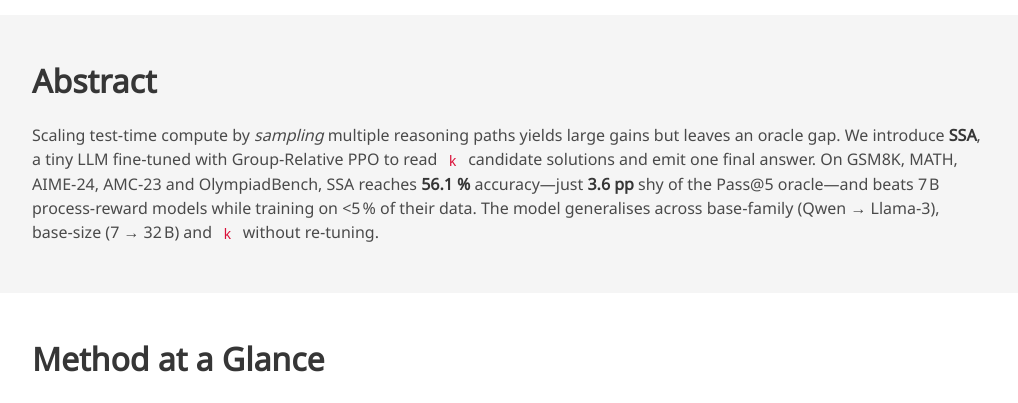
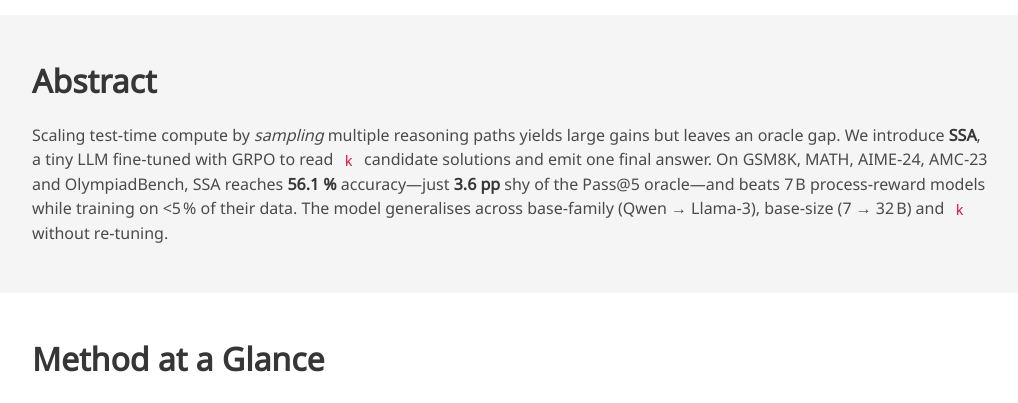
Before and after one commit to user074/analyzer-parallel-reasoning, a plain HTML site: page index.html in a window 1280 px wide. Shown: the part 820-1223 px from the top of the page, without its empty margins (128-1146 px from the left). Drawn offline with nearby package versions, Linux system fonts and the light colour scheme; some icons are missing; a web font is replaced by a local one.

Commit message:
minor word correction

```diff
--- a/index.html
+++ b/index.html
@@ -118,7 +118,7 @@
   <section class="section has-background-light">
     <div class="container is-max-desktop content">
       <h2 class="title is-3">Abstract</h2>
-      <p>Scaling test‑time compute by <em>sampling</em> multiple reasoning paths yields large gains but leaves an oracle gap. We introduce <strong>SSA</strong>, a tiny LLM fine‑tuned with Group‑Relative PPO to read <code>k</code> candidate solutions and emit one final answer. On GSM8K, MATH, AIME‑24, AMC‑23 and OlympiadBench, SSA reaches <strong>56.1&nbsp;%</strong> accuracy—just <strong>3.6&nbsp;pp</strong> shy of the Pass@5 oracle—and beats 7 B process‑reward models while training on &lt;5 % of their data. The model generalises across base‑family (Qwen → Llama‑3), base‑size (7 → 32 B) and <code>k</code> without re‑tuning.</p>
+      <p>Scaling test‑time compute by <em>sampling</em> multiple reasoning paths yields large gains but leaves an oracle gap. We introduce <strong>SSA</strong>, a tiny LLM fine‑tuned with GRPO to read <code>k</code> candidate solutions and emit one final answer. On GSM8K, MATH, AIME‑24, AMC‑23 and OlympiadBench, SSA reaches <strong>56.1&nbsp;%</strong> accuracy—just <strong>3.6&nbsp;pp</strong> shy of the Pass@5 oracle—and beats 7 B process‑reward models while training on &lt;5 % of their data. The model generalises across base‑family (Qwen → Llama‑3), base‑size (7 → 32 B) and <code>k</code> without re‑tuning.</p>
     </div>
   </section>
 
```
